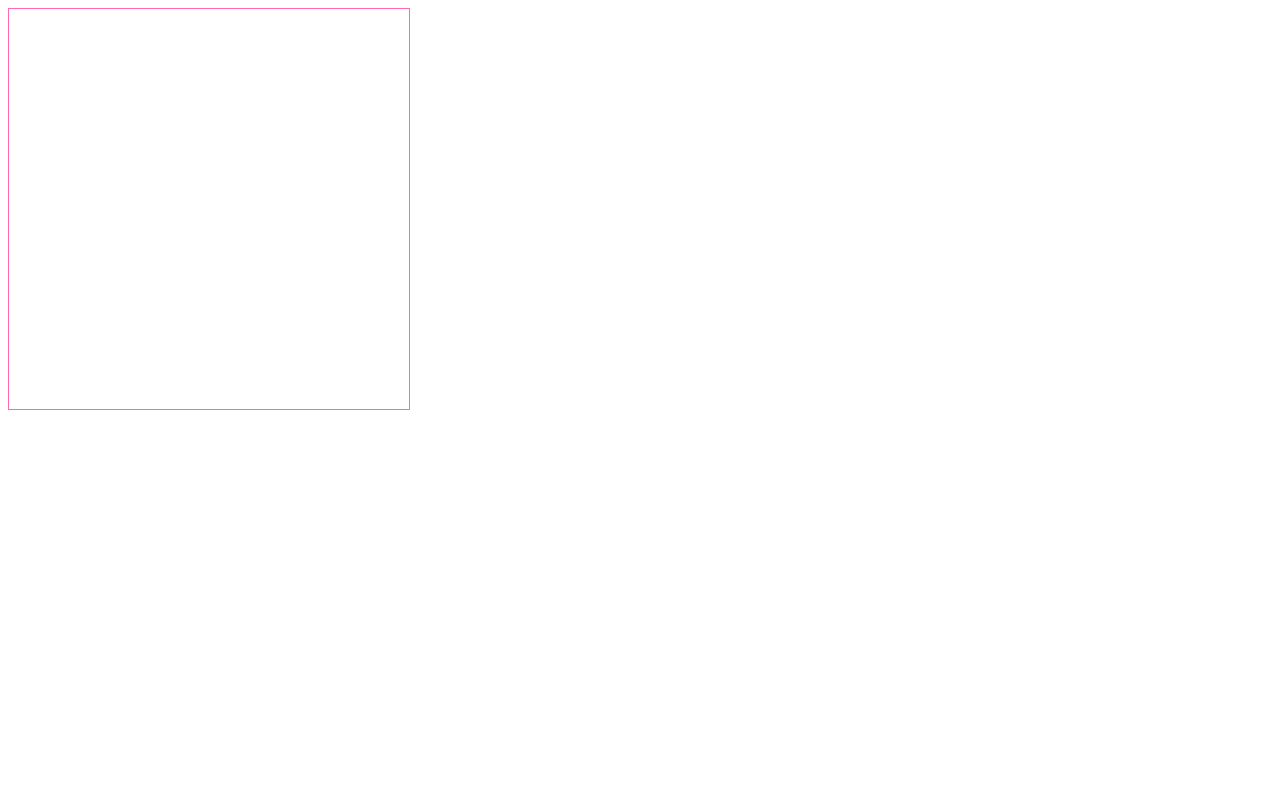
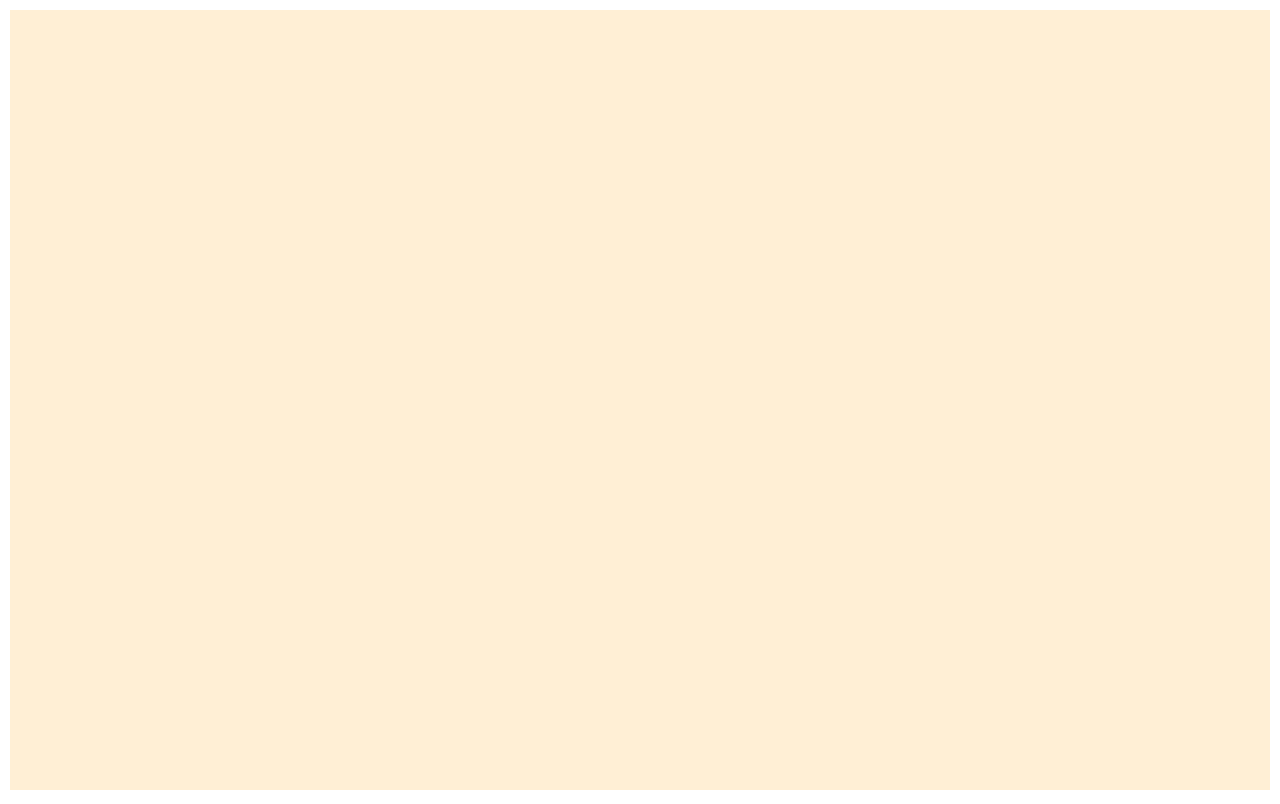
Before and after one commit to craigdallimore/hex-grid-animation, a website with bundled scripts: page static/index.html in a window 1280 px wide. Built offline with nearby package versions, Linux system fonts and the light colour scheme.

Commit message:
Make canvas respond to resizing

```diff
--- a/src/drawScene.ts
+++ b/src/drawScene.ts
@@ -4,5 +4,7 @@ export default function drawScene(
   ctx: CanvasRenderingContext2D,
   state: State
 ): void {
-  ctx.clearRect(0, 0, 400, 400);
+  ctx.clearRect(0, 0, state.ui.width, state.ui.height);
+  ctx.fillStyle = "papayawhip";
+  ctx.fillRect(10, 10, state.ui.width - 20, state.ui.height - 20);
 }
--- a/src/main.ts
+++ b/src/main.ts
@@ -1,5 +1,5 @@
 const rAF = window.requestAnimationFrame;
-import { updateState } from "./state.js";
+import { updateState, setDimensions } from "./state.js";
 import drawScene from "./drawScene.js";
 
 // DRAWING ------------------------------------------------
@@ -23,10 +23,22 @@ function main(ctx: CanvasRenderingContext2D) {
 
 // NOISE ----------------------------------------
 
-const canvas = document.body.querySelector("#canvas");
-if (canvas instanceof HTMLCanvasElement) {
-  const ctx = canvas.getContext("2d");
-  if (ctx instanceof CanvasRenderingContext2D) {
-    main(ctx);
-  }
+const canvas = document.body.querySelector("#canvas") as HTMLCanvasElement;
+const p = canvas.parentNode as HTMLElement;
+
+function onResize() {
+  const rect = p.getBoundingClientRect();
+  setDimensions(rect.width, rect.height);
+  canvas.width = rect.width * devicePixelRatio;
+  canvas.height = rect.height * devicePixelRatio;
 }
+
+window.addEventListener("resize", onResize);
+
+const ctx = canvas.getContext("2d") as CanvasRenderingContext2D;
+ctx.translate(0.5, 0.5);
+ctx.scale(devicePixelRatio, devicePixelRatio);
+
+onResize();
+
+main(ctx);
--- a/src/state.ts
+++ b/src/state.ts
@@ -1,8 +1,22 @@
-export type State = {};
+export type State = {
+  ui: {
+    width: number;
+    height: number;
+  };
+};
 
-const state: State = {};
+const state: State = {
+  ui: {
+    width: 0,
+    height: 0,
+  },
+};
 
 export function updateState(tick: number): State {
-  console.log(tick);
   return state;
 }
+
+export function setDimensions(width: number, height: number): void {
+  state.ui.width = width;
+  state.ui.height = height;
+}
--- a/static/index.html
+++ b/static/index.html
@@ -6,8 +6,12 @@
     <meta name="description" content="" />
     <meta name="viewport" content="width=device-width, initial-scale=1" />
     <style>
-      #canvas {
-        border: 1px solid hotpink;
+      html {
+        height: 100%;
+      }
+      body {
+        margin: 0;
+        height: 100%;
       }
     </style>
     <script src="http://localhost:35729/livereload.js"></script>
```
